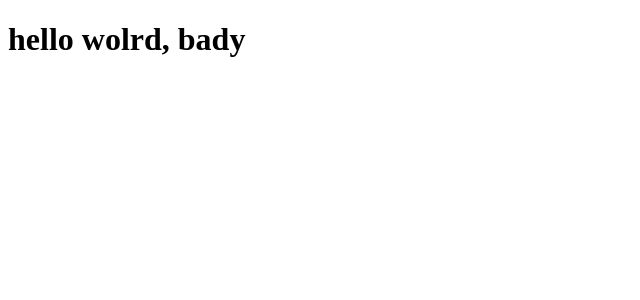
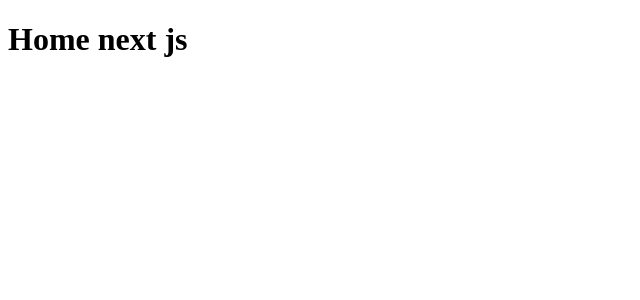
Before and after one commit to evidencia/clone-tabnews, a Next.js app: page / in a window 1280 px wide. Shown: the top 300 px of the page, without its empty margins (0-640 px from the left). Built offline with nearby package versions, Linux system fonts and the light colour scheme.

Commit message:
adicionar o titulo da home

```diff
--- a/pages/index.js
+++ b/pages/index.js
@@ -1,5 +1,5 @@
 function Home (){
-    return <h1>hello wolrd, bady</h1>
+    return <h1>Home next js</h1>
 }
 
 export default Home
```
